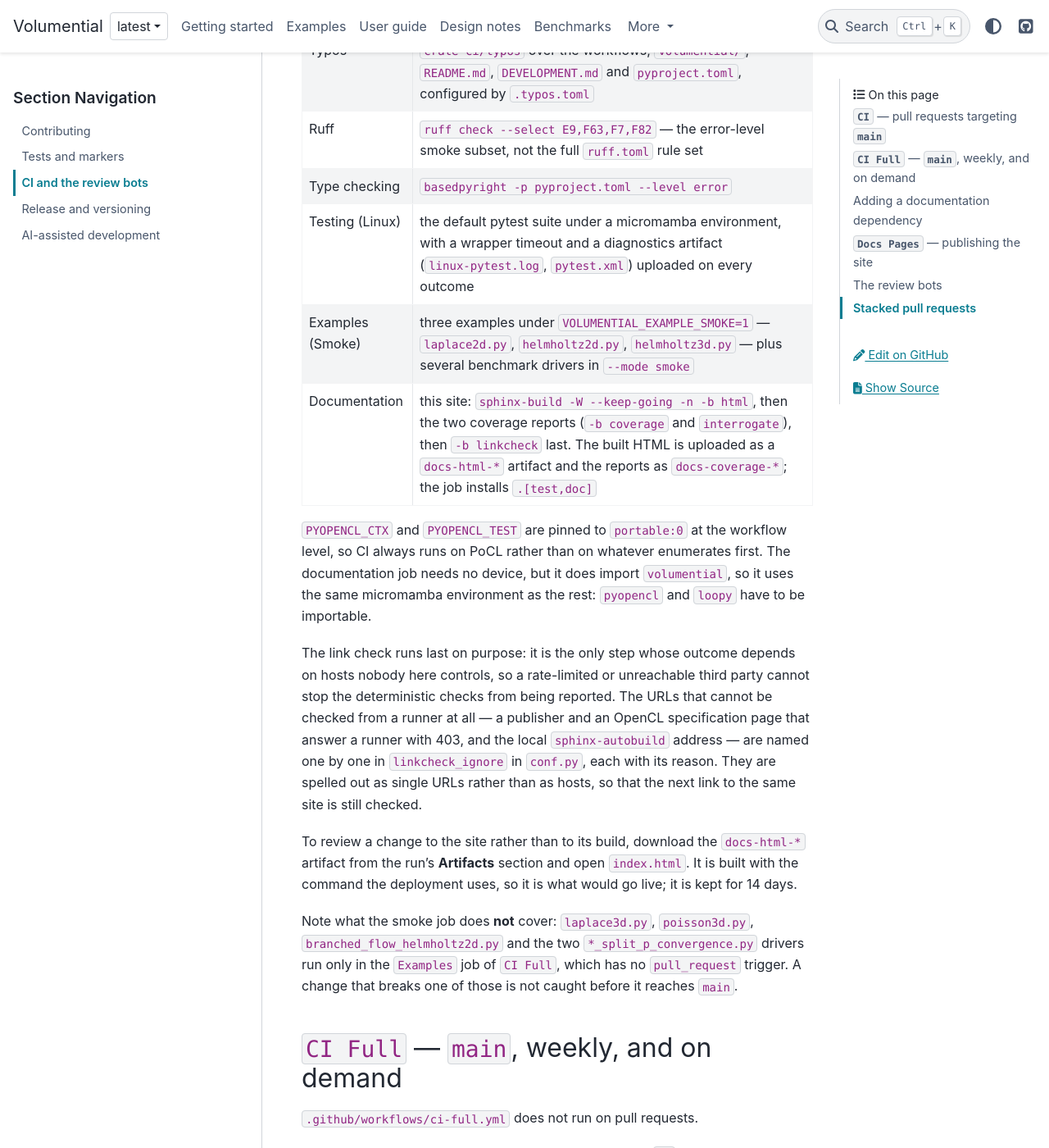
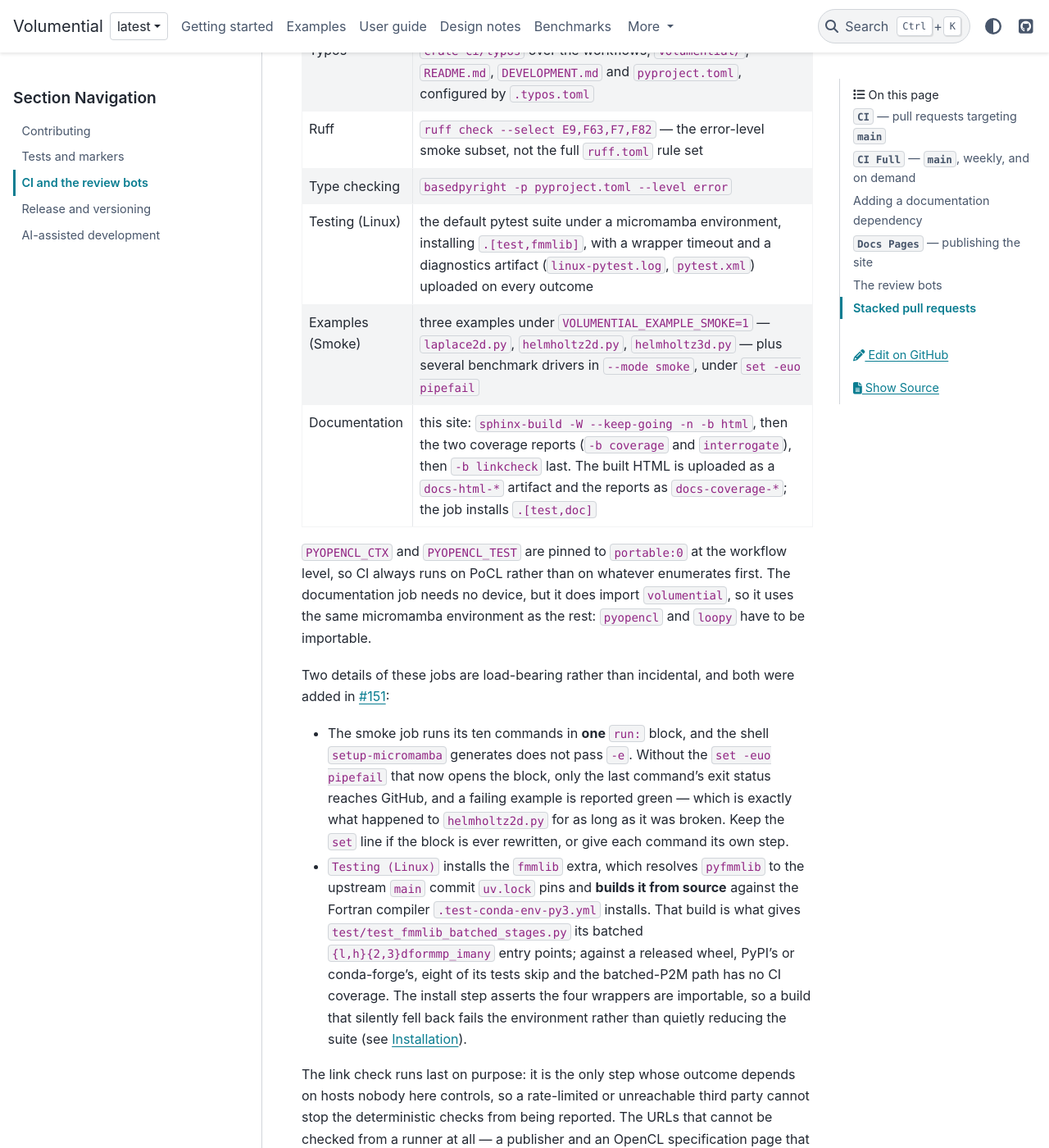
Before and after one commit to xywei/volumential, a Sphinx documentation site: the page built from doc/source/development/ci.md, in a window 1280 px wide and 1400 px high, scrolled down 587 px. Shown: the whole window at 82% size. Built offline with Sphinx 7.4.7 and the PyData theme 0.15.4, drawn with Linux system fonts in a browser that asks for light colours.

Commit message:
ci(deps): build pyfmmlib from source so the batched stages are tested
`test/test_fmmlib_batched_stages.py` collects 27 tests; eight of them --
every case of `test_batched_form_multipoles_agrees_with_boxtree` -- skip in
CI for "pyfmmlib lacks the formmp_imany routines (needs inducer/pyfmmlib#93
+ #94)", so the batched P2M path of `FPNDFMMLibExpansionWrangler` has no
coverage at all.  No released wheel carries those wrappers, conda-forge's
included; only a build of upstream `main` does, and `uv.lock` has pinned
exactly such a commit for the `fmmlib` extra since #135.

So `Testing (Linux)` installs `.[test,fmmlib]` and
`.test-conda-env-py3.yml` gains `fortran-compiler`, the conda-forge
metapackage that brings gfortran with its activation scripts.  meson-python
and ninja come from uv's build isolation, so nothing else is needed.  The
step then imports the four `{l,h}{2,3}dformmp_imany` wrappers: the wrangler
falls back to the serial per-box path without complaining when they are
missing, so a build that quietly failed has to fail the environment instead
of shrinking the suite.

`pyfmmlib` stays in the conda environment for the jobs that install no
extra beyond `test`; the extra replaces it where it matters.

Verified on an approved remote compute host, in a fresh Python 3.12
environment built the way CI builds one: the source build takes about
eight seconds there and links `libgomp`, and
`test/test_fmmlib_batched_stages.py` reports 27 passed, 0 skipped.

```diff
--- a/doc/source/development/ci.md
+++ b/doc/source/development/ci.md
@@ -20,8 +20,8 @@ gets **none** of these checks. See
 | Typos | `crate-ci/typos` over the workflows, `volumential/`, `README.md`, `DEVELOPMENT.md` and `pyproject.toml`, configured by `.typos.toml` |
 | Ruff | `ruff check --select E9,F63,F7,F82` — the error-level smoke subset, not the full `ruff.toml` rule set |
 | Type checking | `basedpyright -p pyproject.toml --level error` |
-| Testing (Linux) | the default pytest suite under a micromamba environment, with a wrapper timeout and a diagnostics artifact (`linux-pytest.log`, `pytest.xml`) uploaded on every outcome |
-| Examples (Smoke) | three examples under `VOLUMENTIAL_EXAMPLE_SMOKE=1` — `laplace2d.py`, `helmholtz2d.py`, `helmholtz3d.py` — plus several benchmark drivers in `--mode smoke` |
+| Testing (Linux) | the default pytest suite under a micromamba environment, installing `.[test,fmmlib]`, with a wrapper timeout and a diagnostics artifact (`linux-pytest.log`, `pytest.xml`) uploaded on every outcome |
+| Examples (Smoke) | three examples under `VOLUMENTIAL_EXAMPLE_SMOKE=1` — `laplace2d.py`, `helmholtz2d.py`, `helmholtz3d.py` — plus several benchmark drivers in `--mode smoke`, under `set -euo pipefail` |
 | Documentation | this site: `sphinx-build -W --keep-going -n -b html`, then the two coverage reports (`-b coverage` and `interrogate`), then `-b linkcheck` last. The built HTML is uploaded as a `docs-html-*` artifact and the reports as `docs-coverage-*`; the job installs `.[test,doc]` |
 
 `PYOPENCL_CTX` and `PYOPENCL_TEST` are pinned to `portable:0` at the workflow
@@ -29,6 +29,25 @@ level, so CI always runs on PoCL rather than on whatever enumerates first.
 The documentation job needs no device, but it does import `volumential`, so it
 uses the same micromamba environment as the rest: `pyopencl` and `loopy` have
 to be importable.
+
+Two details of these jobs are load-bearing rather than incidental, and both
+were added in [#151](https://github.com/xywei/volumential/issues/151):
+
+- The smoke job runs its ten commands in **one** `run:` block, and the shell
+  `setup-micromamba` generates does not pass `-e`. Without the `set -euo
+  pipefail` that now opens the block, only the last command's exit status
+  reaches GitHub, and a failing example is reported green — which is exactly
+  what happened to `helmholtz2d.py` for as long as it was broken. Keep the
+  `set` line if the block is ever rewritten, or give each command its own step.
+- `Testing (Linux)` installs the `fmmlib` extra, which resolves `pyfmmlib` to
+  the upstream `main` commit `uv.lock` pins and **builds it from source**
+  against the Fortran compiler `.test-conda-env-py3.yml` installs. That build
+  is what gives `test/test_fmmlib_batched_stages.py` its batched
+  `{l,h}{2,3}dformmp_imany` entry points; against a released wheel, PyPI's or
+  conda-forge's, eight of its tests skip and the batched-P2M path has no CI
+  coverage. The install step asserts the four wrappers are importable, so a
+  build that silently fell back fails the environment rather than quietly
+  reducing the suite (see {doc}`../getting-started/installation`).
 
 The link check runs last on purpose: it is the only step whose outcome depends
 on hosts nobody here controls, so a rate-limited or unreachable third party
```
Also changed, not shown: .test-conda-env-py3.yml, 1 other file.
